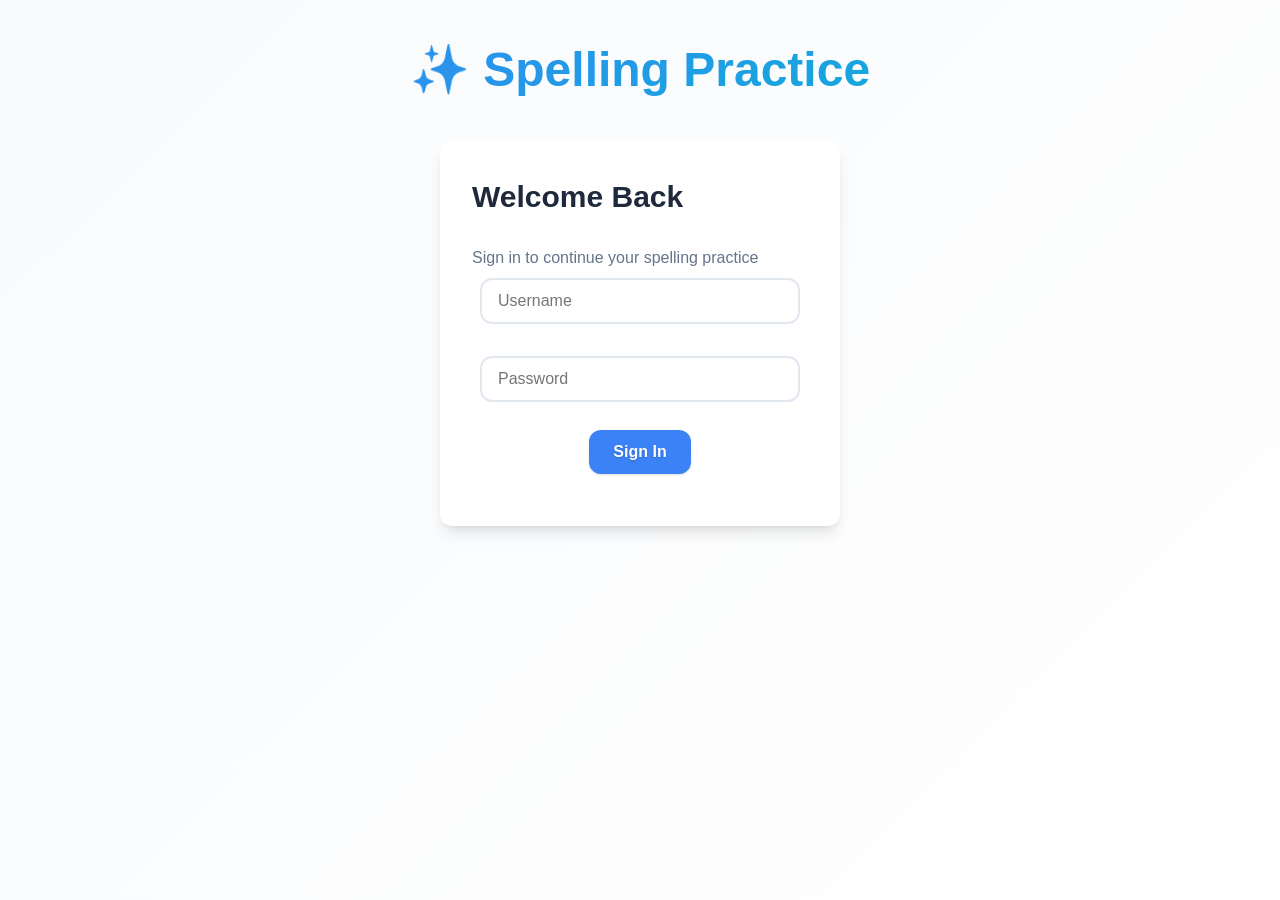
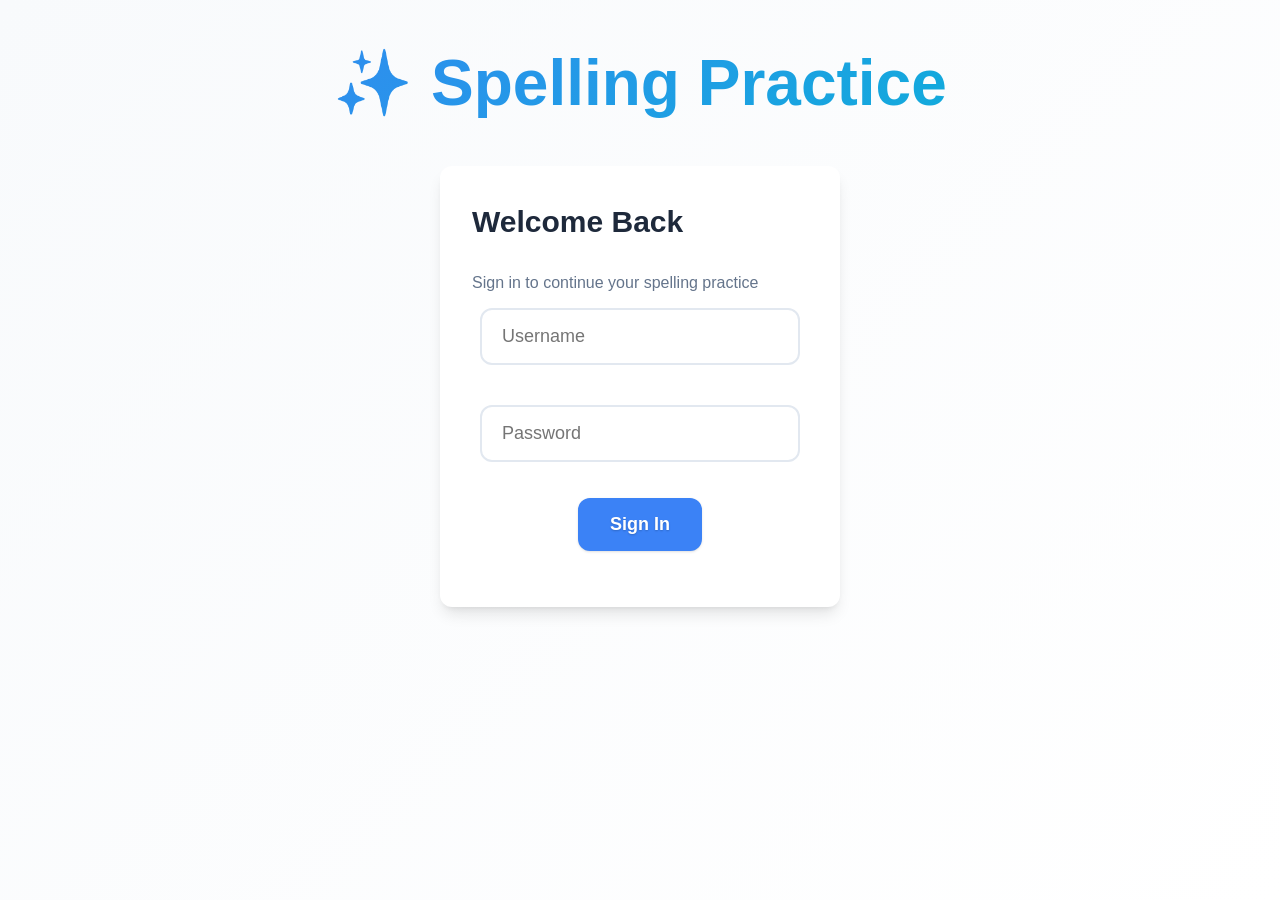

feat: Complete tablet UI overhaul with popup menu system and help bubble

--- a/public/styles.css
+++ b/public/styles.css
@@ -35,6 +35,9 @@ body {
   line-height: 1.6;
   min-height: 100vh;
   padding: 2rem 1rem;
+  -webkit-text-size-adjust: 100%;
+  -webkit-tap-highlight-color: rgba(0,0,0,0);
+  touch-action: manipulation;
 }
 
 /* Container and layout */
@@ -46,7 +49,7 @@ body {
 
 /* Typography */
 h1 {
-  font-size: 3rem;
+  font-size: clamp(2.5rem, 6vw, 4rem);
   font-weight: 700;
   text-align: center;
   margin-bottom: 2rem;
@@ -74,27 +77,36 @@ h3 {
 input, textarea, select {
   width: 100%;
   max-width: 320px;
-  padding: 0.75rem 1rem;
-  margin: 0.5rem;
+  padding: 1rem 1.25rem;
+  margin: 0.75rem;
   border: 2px solid var(--border);
   border-radius: var(--radius);
-  font-size: 1rem;
+  font-size: 1.125rem;
   font-family: inherit;
   background: var(--bg-primary);
   color: var(--text-primary);
   transition: var(--transition);
+  min-height: 48px; /* Tablet-friendly touch target */
+  touch-action: manipulation; /* Prevent zoom on focus */
 }
 
 /* Special styling for game input */
 #userInput {
-  font-size: 1.2rem;
-  max-width: 400px;
+  font-size: 1.5rem;
+  max-width: 500px;
   text-align: center;
   background-color: white !important;
   color: var(--text-primary) !important;
   font-weight: 500;
   letter-spacing: 0.5px;
   caret-color: var(--primary);
+  min-height: 60px;
+  padding: 1.25rem !important;
+  border: 3px solid var(--primary) !important;
+  border-radius: 12px !important;
+  margin: 1.5rem auto !important;
+  display: block;
+  box-shadow: 0 4px 12px rgba(59, 130, 246, 0.2) !important;
 }
 
 input:focus, textarea:focus, select:focus {
@@ -113,14 +125,15 @@ textarea {
 button {
   display: inline-flex;
   align-items: center;
+  justify-content: center;
   gap: 0.5rem;
-  padding: 0.75rem 1.5rem;
-  margin: 0.25rem;
+  padding: 1rem 2rem;
+  margin: 0.5rem;
   background: var(--primary);
   color: #ffffff !important;
   border: none;
-  border-radius: var(--radius);
-  font-size: 1rem;
+  border-radius: 12px;
+  font-size: 1.125rem;
   font-weight: 600;
   font-family: inherit;
   cursor: pointer;
@@ -128,7 +141,10 @@ button {
   box-shadow: var(--shadow);
   text-decoration: none;
   text-shadow: 0 1px 2px rgba(0, 0, 0, 0.2);
-  min-height: 44px;
+  min-height: 50px;
+  min-width: 120px;
+  touch-action: manipulation;
+  user-select: none;
 }
 
 button:hover {
@@ -460,16 +476,23 @@ button:disabled {
 
 /* Game elements */
 #wordBox, .word-box, #typingPrompt {
-  font-size: 3rem;
+  font-size: clamp(2.5rem, 8vw, 4rem);
   font-weight: 700;
   text-align: center;
   padding: 3rem 2rem;
-  margin: 2rem 0;
+  margin: 2rem auto;
+  max-width: 700px;
   background: linear-gradient(135deg, var(--bg-primary) 0%, var(--secondary) 100%);
-  border: 2px solid var(--border);
-  border-radius: var(--radius);
+  border: 3px solid var(--primary);
+  border-radius: 20px;
   color: var(--primary);
   box-shadow: var(--shadow-lg);
+  min-height: 120px;
+  display: flex;
+  align-items: center;
+  justify-content: center;
+  letter-spacing: 2px;
+  word-break: break-word;
 }
 
 /* Word feedback styles */
@@ -578,11 +601,47 @@ button:disabled {
 /* Student controls specific styling */
 .student-controls button {
   min-height: 60px !important;
-  font-size: 1.1rem !important;
+  font-size: 1.25rem !important;
   font-weight: 600 !important;
   text-shadow: none !important;
   border: 2px solid rgba(255, 255, 255, 0.2) !important;
   box-shadow: 0 4px 12px rgba(0, 0, 0, 0.15) !important;
+  padding: 1.5rem 2rem !important;
+}
+
+/* Activity options for tablet */
+.activity-option {
+  background: var(--bg-primary) !important;
+  border-radius: 16px !important;
+  padding: 2rem !important;
+  text-align: center !important;
+  box-shadow: 0 4px 12px rgba(0, 0, 0, 0.1) !important;
+  transition: all 0.2s ease !important;
+  cursor: pointer !important;
+  border: 2px solid var(--border) !important;
+  min-height: 200px !important;
+  display: flex !important;
+  flex-direction: column !important;
+  justify-content: space-between !important;
+}
+
+.activity-option:hover, .activity-option:active {
+  transform: translateY(-4px) !important;
+  box-shadow: 0 8px 25px rgba(0, 0, 0, 0.15) !important;
+  border-color: var(--primary) !important;
+}
+
+.activity-option h3 {
+  font-size: 1.5rem !important;
+  margin: 0.5rem 0 !important;
+  color: var(--text-primary) !important;
+}
+
+.activity-option p {
+  font-size: 1rem !important;
+  color: var(--text-secondary) !important;
+  margin-bottom: 1rem !important;
+  line-height: 1.4 !important;
 }
 
 .student-controls .btn-success {
@@ -687,4 +746,113 @@ div[class*="debug-"],
 button[id*="debug"],
 [data-debug="true"] {
   display: none !important;
+}
+
+/* Tablet and handwriting enhancements */
+/* Input mode toggle styles */
+.input-mode-toggle {
+  display: flex !important;
+  background: var(--secondary) !important;
+  border-radius: 12px !important;
+  padding: 0.5rem !important;
+  margin: 1.5rem auto !important;
+  max-width: 350px !important;
+  position: relative !important;
+  box-shadow: inset 0 2px 4px rgba(0,0,0,0.1) !important;
+}
+
+.input-mode-toggle button {
+  flex: 1 !important;
+  padding: 1rem 1.5rem !important;
+  border: none !important;
+  background: transparent !important;
+  color: var(--text-secondary) !important;
+  font-weight: 600 !important;
+  border-radius: 8px !important;
+  cursor: pointer !important;
+  transition: all 0.2s ease !important;
+  font-size: 1.125rem !important;
+  min-height: 50px !important;
+  margin: 0 !important;
+  box-shadow: none !important;
+  text-shadow: none !important;
+}
+
+.input-mode-toggle button.active {
+  background: var(--bg-primary) !important;
+  color: var(--primary) !important;
+  box-shadow: 0 2px 8px rgba(0,0,0,0.15) !important;
+  transform: none !important;
+}
+
+.input-mode-toggle button:not(.active):hover {
+  color: var(--text-primary) !important;
+  background: rgba(255,255,255,0.5) !important;
+}
+
+/* Handwriting container styles */
+.handwriting-container {
+  background: var(--bg-primary) !important;
+  border-radius: 16px !important;
+  padding: 2rem !important;
+  margin: 2rem auto !important;
+  box-shadow: 0 8px 25px rgba(0,0,0,0.1) !important;
+  border: 2px solid var(--border) !important;
+  max-width: 700px !important;
+  text-align: center !important;
+}
+
+.handwriting-container h4 {
+  color: var(--text-primary) !important;
+  font-size: 1.25rem !important;
+  margin-bottom: 1.5rem !important;
+}
+
+#handwritingCanvas {
+  border: 3px solid var(--primary) !important;
+  border-radius: 12px !important;
+  background: white !important;
+  cursor: crosshair !important;
+  display: block !important;
+  margin: 1rem auto !important;
+  box-shadow: inset 0 2px 4px rgba(0, 0, 0, 0.1) !important;
+  touch-action: none !important;
+  max-width: 100% !important;
+  width: 100% !important;
+  max-width: 600px !important;
+  height: 250px !important;
+}
+
+/* Canvas controls */
+.canvas-controls {
+  display: flex !important;
+  justify-content: center !important;
+  gap: 1rem !important;
+  margin: 1rem 0 !important;
+  flex-wrap: wrap !important;
+}
+
+.canvas-controls button {
+  padding: 1rem 2rem !important;
+  font-size: 1.125rem !important;
+  min-height: 50px !important;
+  min-width: 120px !important;
+  border-radius: 12px !important;
+  font-weight: 600 !important;
+  margin: 0.25rem !important;
+}
+
+.clear-btn {
+  background: var(--error) !important;
+  color: white !important;
+}
+
+.recognize-btn {
+  background: var(--success) !important;
+  color: white !important;
+}
+
+.undo-btn {
+  background: var(--warning) !important;
+  color: white !important;
 }
